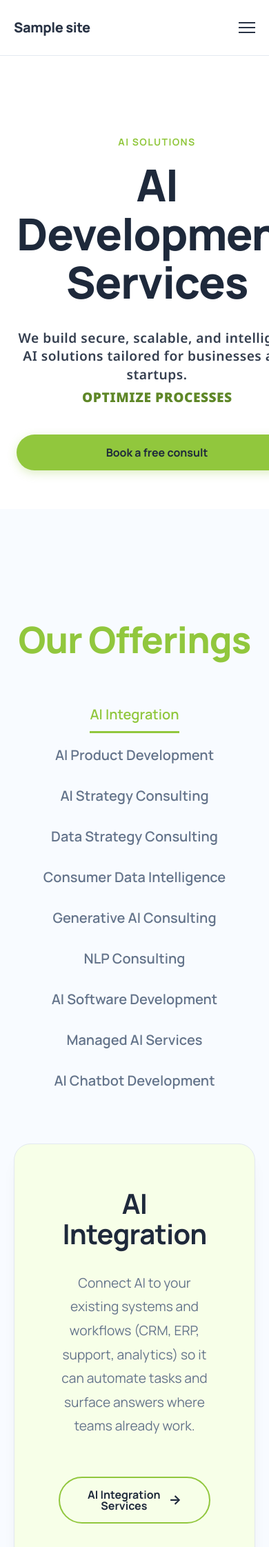
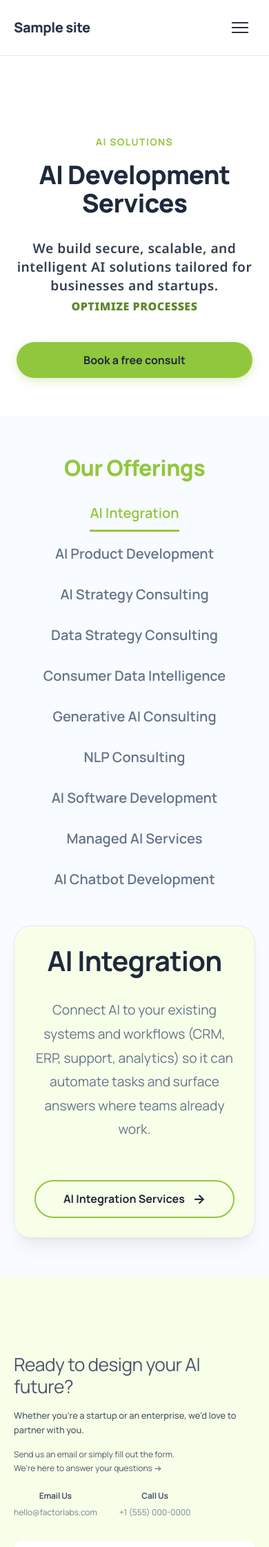
Before and after one commit to sheerazahmed3/factor-2-theme, a WordPress theme: template page-ai-development.php in a window 390 px wide. Shown: the top 2243 px of the page at 69% size. Run offline with PHP 8.4 and a stand-in for WordPress, Linux system fonts and the light colour scheme; the site name, menu and one post (Sample post) are stand-ins, and other content is empty; some libraries are stand-ins or nearby versions.

Commit message:
Mobile optimisation: fix overflow, tap targets, menu and footer
- Fix Consulting hero and Startup/AI offerings overflowing on phones
- Bigger menu button and a proper Contact button in the open menu
- Tighter footer with larger tap targets and tappable phone numbers
- Smaller logo and headings on very small phones (320px)
- Lighter rotating phrase on the dark video hero

Co-Authored-By: Claude Sonnet 5.5 <noreply@anthropic.com>

```diff
--- a/footer.php
+++ b/footer.php
@@ -17,7 +17,11 @@ $content   = factor_2_get_homepage_content();
 			<div class="footer-col">
 				<h3><?php esc_html_e( 'Offices', 'factor-2' ); ?></h3>
 				<?php foreach ( $content['offices'] as $office ) : ?>
-					<p><?php echo esc_html( $office ); ?></p>
+					<?php if ( preg_match( '/^[\d\s\-\+\(\)]{9,}$/', trim( $office ) ) ) : ?>
+						<p><a href="tel:<?php echo esc_attr( preg_replace( '/[^0-9+]/', '', $office ) ); ?>"><?php echo esc_html( $office ); ?></a></p>
+					<?php else : ?>
+						<p><?php echo esc_html( $office ); ?></p>
+					<?php endif; ?>
 				<?php endforeach; ?>
 			</div>
 
--- a/style.css
+++ b/style.css
@@ -2390,3 +2390,183 @@ body.nav-is-open .site-header {
 .home .text-rotator__item {
   color: var(--rotator-color);
 }
+
+
+/* ==========================================================================
+   Mobile optimisation
+   ========================================================================== */
+
+/* A plain "1fr" column can grow wider than the screen when a child has long content. */
+.hero {
+  grid-template-columns: minmax(0, 1fr);
+}
+
+.hero__copy,
+.hero__rotator,
+.hero .text-rotator {
+  min-width: 0;
+  max-width: 100%;
+}
+
+@media (max-width: 600px) {
+  /* Rotating phrases on the service pages are set at 1.25rem inline; keep them inside the screen */
+  .hero--service .text-rotator,
+  .consulting-strategy-page .hero__rotator span {
+    font-size: 1rem !important;
+  }
+}
+
+/* Footer links: readable on the dark background */
+.footer-col p,
+.footer-col a {
+  color: #94a3b8;
+}
+
+.footer-col a:hover {
+  color: var(--accent-primary);
+}
+
+@media (max-width: 991px) {
+  /* Bigger tap area for the menu button */
+  .nav-toggle {
+    padding: 14px 10px;
+  }
+
+  /* Contact link in the open menu becomes a proper button */
+  .site-navigation__list .menu-item-cta a {
+    color: var(--text-primary);
+    background: var(--accent-primary) !important;
+    border-radius: var(--radius-pill);
+    justify-content: center;
+    padding: 0.9rem 1.25rem !important;
+    min-height: 48px;
+    margin-top: 1.25rem;
+  }
+}
+
+@media (max-width: 900px) {
+  .hero.hero--split {
+    grid-template-columns: minmax(0, 1fr);
+  }
+
+  /* Service pages with fixed two-column layouts set inline */
+  .offerings-section .offerings-grid {
+    grid-template-columns: minmax(0, 1fr) !important;
+    gap: 2.5rem !important;
+  }
+
+  .offerings-nav,
+  .offerings-content-wrap {
+    min-width: 0;
+  }
+
+  .offerings-section {
+    padding: 4rem 0 !important;
+  }
+
+  .offerings-nav h2 {
+    font-size: clamp(2rem, 8vw, 3.3rem) !important;
+    margin-bottom: 2rem !important;
+  }
+
+  .offerings-content-wrap {
+    padding: 1.75rem !important;
+    min-height: 0 !important;
+  }
+}
+
+@media (max-width: 600px) {
+  /* Homepage: keep the rotating phrase on the same left edge as the text above it */
+  .hero--split .text-rotator__item {
+    justify-content: flex-start;
+    text-align: left;
+  }
+
+  /* Big headings and spacing that are set inline on the service pages */
+  .consulting-strategy-page .hero__copy h1 {
+    font-size: clamp(2rem, 9vw, 3.6rem) !important;
+    margin-bottom: 1.25rem !important;
+  }
+
+  .consulting-strategy-page .hero__rotator {
+    margin: 2rem 0 2.5rem !important;
+  }
+
+  [style*="font-size: 3rem"],
+  [style*="font-size: 3.3rem"],
+  [style*="font-size: 3.5rem"],
+  [style*="font-size: 2.75rem"],
+  [style*="font-size: 4rem"] {
+    font-size: clamp(1.9rem, 8.5vw, 3rem) !important;
+    line-height: 1.15 !important;
+  }
+
+  [style*="padding: 6rem 0"],
+  [style*="padding: 10rem"] {
+    padding-top: 3.5rem !important;
+    padding-bottom: 3.5rem !important;
+  }
+
+  /* Consultation banner */
+  .consult-banner h2 {
+    font-size: 1.9rem;
+    line-height: 1.2;
+    margin-bottom: 1.25rem;
+  }
+
+  .consult-banner {
+    padding: 3rem 1.25rem;
+  }
+
+  /* Footer: tighter, with comfortable tap targets */
+  .site-footer {
+    padding: 3rem 1.25rem 1.5rem;
+  }
+
+  .site-footer__grid {
+    margin: 2rem auto;
+    gap: 1.5rem;
+  }
+
+  .footer-col h3 {
+    margin-bottom: 0.5rem;
+  }
+
+  .footer-col a {
+    padding: 0.6rem 0;
+    margin-bottom: 0;
+  }
+
+  .footer-col p {
+    margin-bottom: 0.5rem;
+  }
+}
+
+
+/* Very small phones (320-400px) */
+@media (max-width: 400px) {
+  .site-header .site-branding-container .custom-logo-link img,
+  .site-header .site-branding-container .custom-logo {
+    width: 200px !important;
+    max-width: 200px !important;
+    height: auto !important;
+  }
+
+  .hero h1,
+  .hero__copy h1 {
+    font-size: clamp(1.75rem, 9.5vw, 2.4rem) !important;
+    overflow-wrap: break-word;
+  }
+
+  h2,
+  h3 {
+    overflow-wrap: break-word;
+  }
+}
+
+
+/* Dark video hero: use a light green for the rotating phrase so it stays readable */
+.hero.has-video-bg .text-rotator,
+.hero.has-video-bg .text-rotator__item {
+  color: #a6d65a;
+}
```
